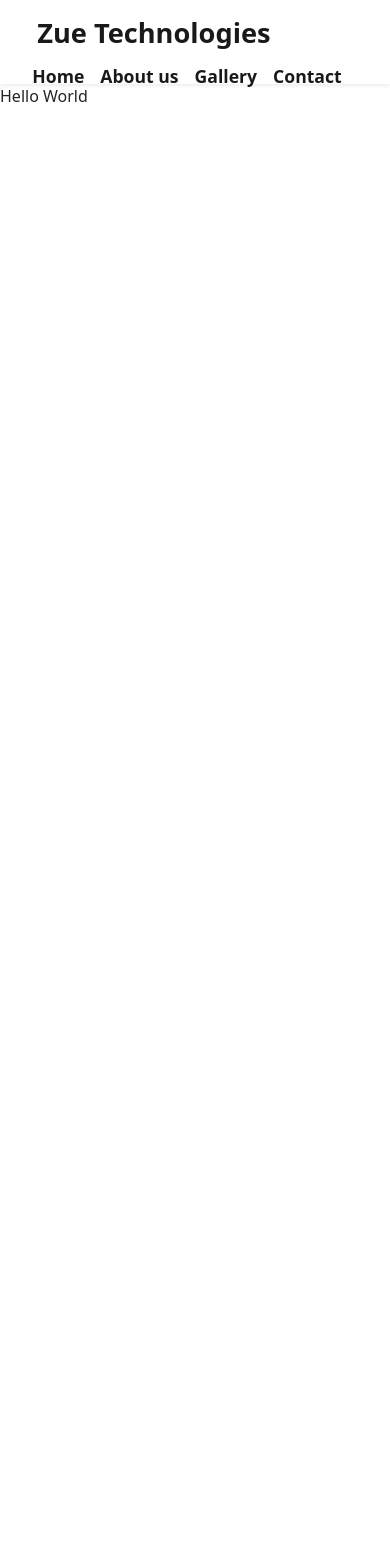
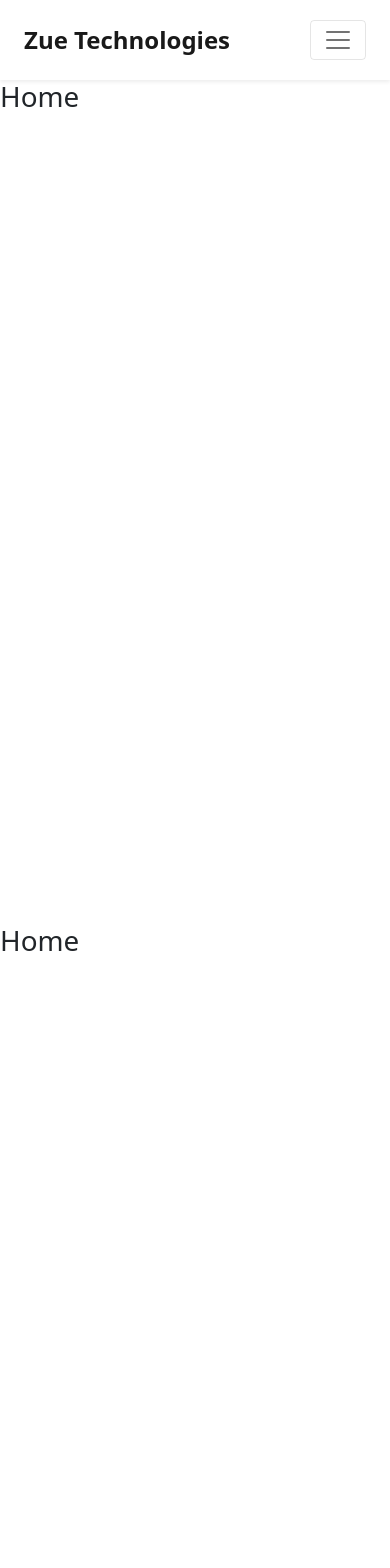
Before and after one commit to TeamCheems/zue-technologies, a React (Create React App) app: page / in a window 390 px wide. Shown: the top 1568 px of the page. Before the commit the page ends 844 px from the top, so only its background shows below. Built offline with nearby package versions, Linux system fonts and the light colour scheme.

Commit message:
init Components

```diff
--- a/public/index.html
+++ b/public/index.html
@@ -24,7 +24,7 @@
       work correctly both with client-side routing and a non-root public URL.
       Learn how to configure a non-root public URL by running `npm run build`.
     -->
-    <title>React App</title>
+    <title>Zue Technologies</title>
   </head>
   <body>
     <noscript>You need to enable JavaScript to run this app.</noscript>
--- a/src/App.css
+++ b/src/App.css
@@ -4,8 +4,23 @@
 }
 
 .navbar-link {
-  margin-left: 0.5rem;
-  margin-right: 0.5rem;
   font-weight: 700;
   font-size: 1.1rem;
 }
+
+.menu-link {
+  list-style-type: none;
+}
+
+@media (max-width: 768px) {
+  .navbar-heading {
+    font-size: 1.5rem !important;
+    font-weight: bold;
+  }
+}
+
+@media (min-width: 768px) {
+  .collapse {
+    display: none !important;
+  }
+}
--- a/src/App.js
+++ b/src/App.js
@@ -1,11 +1,19 @@
 import Navbar from './components/Navbar';
+import Home from './components/Home';
+import About from './components/About';
+import Gallery from './components/Gallery';
+import Contact from './components/Contact';
+
 import './App.css';
 
 function App() {
   return (
     <div className="App">
       <Navbar>
-        <div> Hello World</div>
+        <Home></Home>
+        <About></About>
+        <Gallery></Gallery>
+        <Contact></Contact>
       </Navbar>
     </div>
   );
--- /dev/null
+++ b/src/components/About.jsx
@@ -0,0 +1,7 @@
+export default function Home() {
+    return (
+        <div style={{ height: '100vh'}}>
+            <h1> Home </h1>
+        </div>
+    )
+}
--- /dev/null
+++ b/src/components/Contact.jsx
@@ -0,0 +1,7 @@
+export default function Home() {
+    return (
+        <div style={{ height: '100vh'}}>
+            <h1> Home </h1>
+        </div>
+    )
+}
--- /dev/null
+++ b/src/components/Gallery.jsx
@@ -0,0 +1,7 @@
+export default function Home() {
+    return (
+        <div style={{ height: '100vh'}}>
+            <h1> Home </h1>
+        </div>
+    )
+}
--- /dev/null
+++ b/src/components/Home.jsx
@@ -0,0 +1,9 @@
+
+
+export default function Home() {
+    return (
+        <div style={{ height: '100vh'}}>
+            <h1> Home </h1>
+        </div>
+    )
+}
--- a/src/components/Navbar.jsx
+++ b/src/components/Navbar.jsx
@@ -3,20 +3,31 @@
 export default function Navbar(props) {
   return (
     <>
-        <nav className="navbar navbar-light bg-white shadow-sm" style={{ height: '10vh' }}>
+        <nav className="navbar navbar-light bg-white shadow-sm" style={{ height: '80px' }}>
             <div className="container-fluid justify-content-around">
                 <span className="navbar-brand mb-0 navbar-heading">Zue Technologies</span>
                 <span className="navbar-brand mb-0 h1"></span>
-                <span className="navbar-brand mb-0 h1">
-                    <span className="navbar-link mb-0">Home</span>
-                    <span className="navbar-link mb-0">About us</span>
-                    <span className="navbar-link mb-0">Gallery</span>
-                    <span className="navbar-link mb-0">Contact</span>
+                <span className="navbar-brand mb-0 h1 d-none d-md-block">
+                    <span className="navbar-link mb-0 mx-2">Home</span>
+                    <span className="navbar-link mb-0 mx-2">About us</span>
+                    <span className="navbar-link mb-0 mx-2">Gallery</span>
+                    <span className="navbar-link mb-0 mx-2">Contact</span>
                 </span>
-
-
+                <a className="navbar-toggler d-block d-md-none" type="button" data-bs-toggle="collapse" data-bs-target="#menuContent" aria-controls="menuContent" aria-expanded="false" aria-label="Toggle navigation">
+                  <span className="navbar-toggler-icon"></span>
+                </a>
             </div>
         </nav>
+        <div className="collapse" id="menuContent">
+          <div className="bg-white p-4">
+            <ul>
+              <li className="menu-link my-2">Home</li>
+              <li className="menu-link my-2">About</li>
+              <li className="menu-link my-2">Gallery</li>
+              <li className="menu-link my-2">Contact us</li>
+            </ul>
+          </div>
+        </div>
         {props.children}
     </>
   );
```
